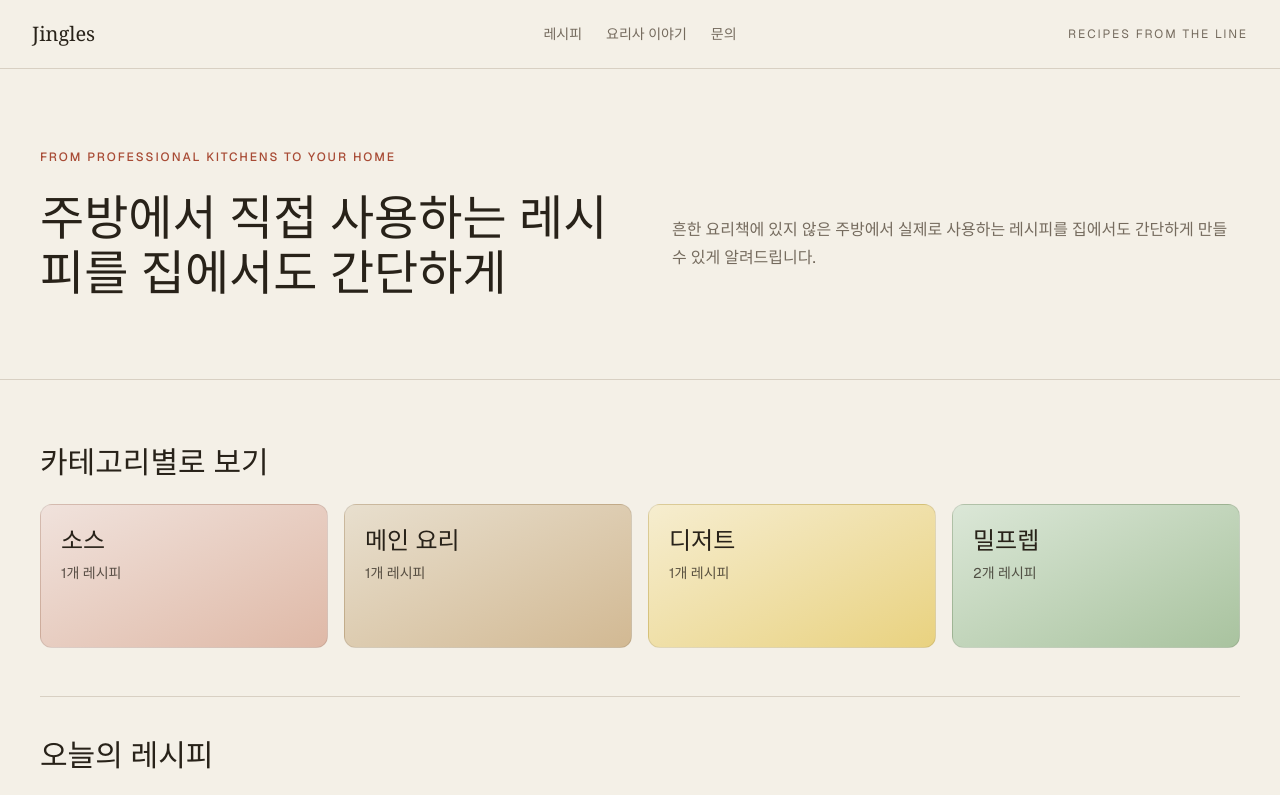
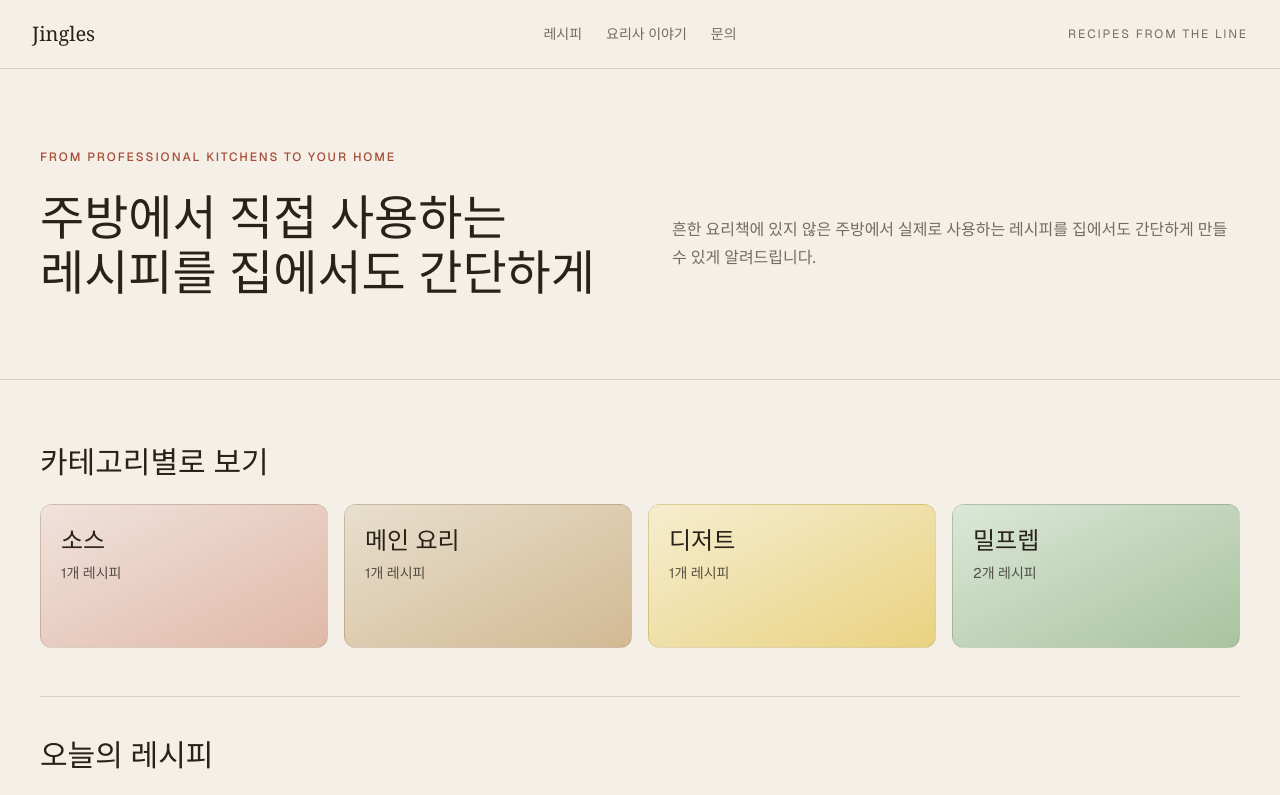
Before and after one commit to jkang95/recipe-website, a Next.js app: page / in a window 1280 px wide. Shown: the top 795 px of the page. Built offline with nearby package versions, Linux system fonts and the light colour scheme.

Commit message:
데스크탑 환경에서 단어중간에 줄바꿈이 되는걸 수정

```diff
--- a/app/components/home/intro-section.tsx
+++ b/app/components/home/intro-section.tsx
@@ -6,7 +6,7 @@ export default function IntroSection() {
           FROM PROFESSIONAL KITCHENS TO YOUR HOME
         </p>
 
-        <h1 id="intro-heading" className="max-w-xl font-serif text-4xl leading-[1.15] text-ink md:text-5xl">
+        <h1 id="intro-heading" className="max-w-xl font-serif text-4xl leading-[1.15] text-ink md:text-5xl break-keep">
           주방에서 직접 사용하는 레시피를 집에서도 간단하게
         </h1>
 
```
